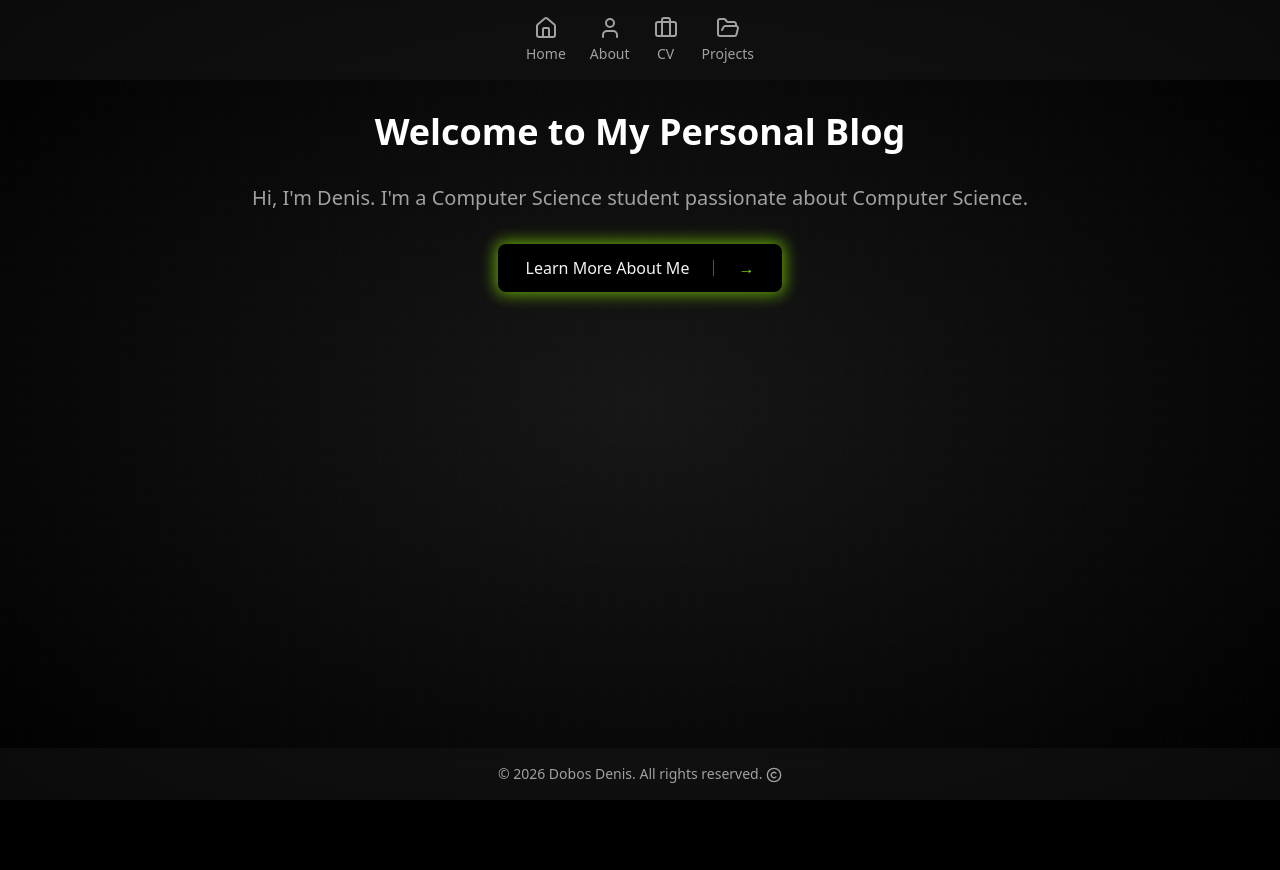
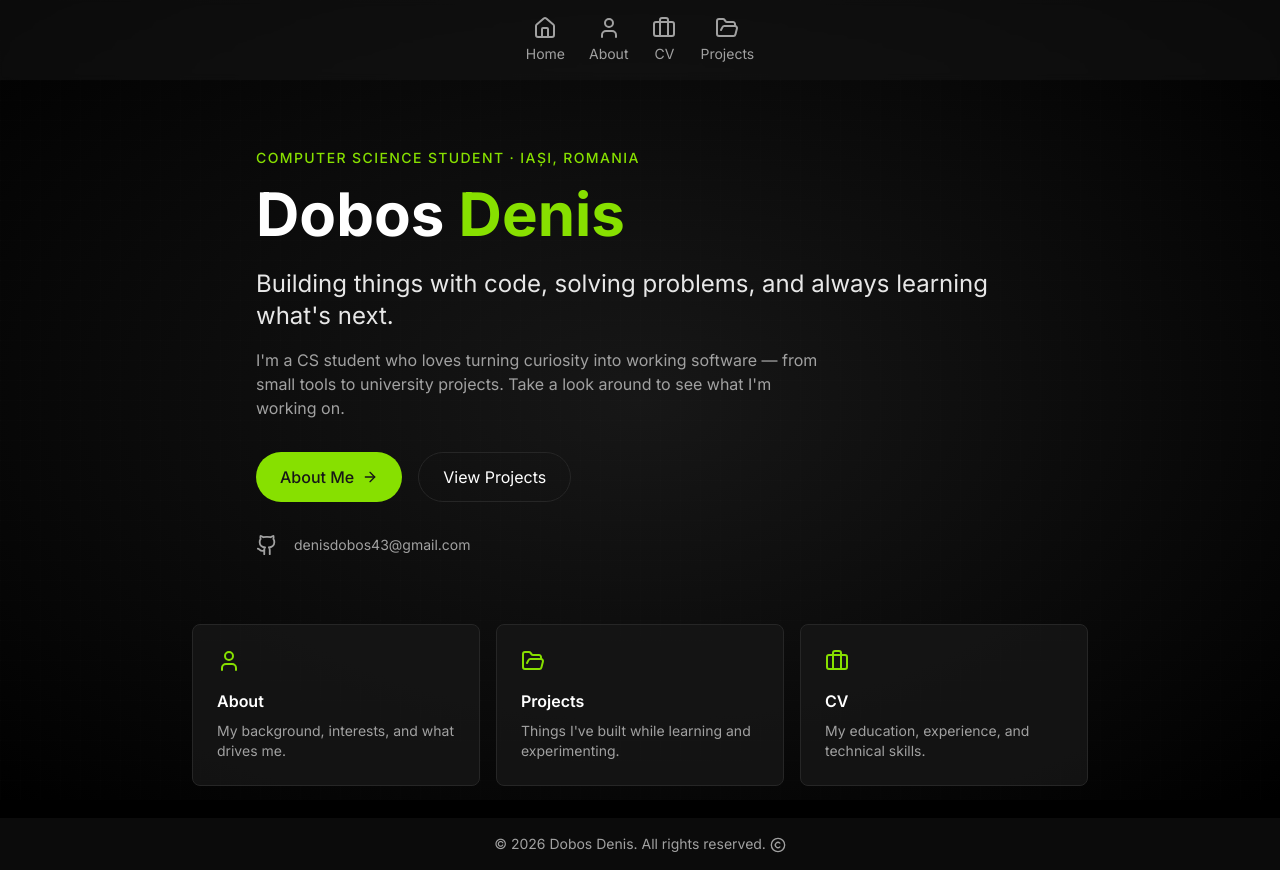
Before and after one commit to Squirrrell/personal-blog, a Next.js app: page / in a window 1280 px wide. Before the commit the page ends 800 px from the top, so only its background shows below. Built offline with nearby package versions, Linux system fonts and the light colour scheme.

Commit message:
main page changes

```diff
--- a/app/page.tsx
+++ b/app/page.tsx
@@ -1,24 +1,95 @@
 import Link from "next/link"
+import { User, FolderOpen, Briefcase, Github, ArrowRight } from "lucide-react"
+import AnimatedPage from "./components/AnimatedPage"
+
+const quickLinks = [
+  {
+    href: "/about",
+    icon: User,
+    title: "About",
+    description: "My background, interests, and what drives me.",
+  },
+  {
+    href: "/projects",
+    icon: FolderOpen,
+    title: "Projects",
+    description: "Things I've built while learning and experimenting.",
+  },
+  {
+    href: "/cv",
+    icon: Briefcase,
+    title: "CV",
+    description: "My education, experience, and technical skills.",
+  },
+]
 
 export default function Home() {
   return (
-    <div className="text-center space-y-8">
-      <h1 className="text-4xl font-bold mb-6 text-foreground">Welcome to My Personal Blog</h1>
-      <p className="text-xl mb-8 text-muted-foreground">
-        Hi, I'm Denis. I'm a Computer Science student passionate about Computer Science.
+    <AnimatedPage>
+      <section className="min-h-[60vh] flex flex-col justify-center max-w-3xl mx-auto text-center md:text-left">
+        <p className="text-sm font-medium uppercase tracking-widest text-primary mb-4">
+          Computer Science Student &middot; Iași, Romania
         </p>
-      <div className="relative inline-block group">
-        <div className="absolute -inset-0.5 bg-gradient-to-r from-primary to-accent rounded-lg blur opacity-75 group-hover:opacity-100 transition duration-1000 group-hover:duration-200 animate-tilt"></div>
+        <h1 className="text-5xl md:text-6xl font-bold text-foreground mb-6">
+          Dobos <span className="text-primary">Denis</span>
+        </h1>
+        <p className="text-xl md:text-2xl text-foreground/90 mb-4">
+          Building things with code, solving problems, and always learning what&apos;s next.
+        </p>
+        <p className="text-base text-muted-foreground mb-8 max-w-xl mx-auto md:mx-0">
+          I&apos;m a CS student who loves turning curiosity into working software &mdash; from small
+          tools to university projects. Take a look around to see what I&apos;m working on.
+        </p>
+        <div className="flex flex-wrap gap-4 justify-center md:justify-start">
           <Link
             href="/about"
-          className="relative px-7 py-4 bg-black rounded-lg leading-none flex items-center divide-x divide-gray-600"
+            className="inline-flex items-center gap-2 bg-primary text-secondary font-medium rounded-full px-6 py-3 hover:bg-primary/90 transition-colors duration-200"
           >
-          <span className="flex items-center space-x-5">
-            <span className="pr-6 text-gray-100">Learn More About Me</span>
-          </span>
-          <span className="pl-6 text-primary group-hover:text-gray-100 transition duration-200">&rarr;</span>
+            About Me
+            <ArrowRight className="w-4 h-4" />
+          </Link>
+          <Link
+            href="/projects"
+            className="inline-flex items-center rounded-full border border-border text-foreground px-6 py-3 hover:border-primary hover:text-primary transition-colors duration-200"
+          >
+            View Projects
           </Link>
         </div>
+        <div className="mt-8 flex items-center gap-4 justify-center md:justify-start">
+          <a
+            href="https://github.com/Squirrrell"
+            target="_blank"
+            rel="noopener noreferrer"
+            className="text-muted-foreground hover:text-primary transition-colors duration-200"
+          >
+            <Github size={22} />
+            <span className="sr-only">GitHub</span>
+          </a>
+          <a
+            href="mailto:denisdobos43@gmail.com"
+            className="text-sm text-muted-foreground hover:text-primary transition-colors duration-200"
+          >
+            denisdobos43@gmail.com
+          </a>
         </div>
+      </section>
+
+      <section className="max-w-4xl mx-auto mt-8 grid grid-cols-1 sm:grid-cols-3 gap-4">
+        {quickLinks.map(({ href, icon: Icon, title, description }) => (
+          <Link
+            key={href}
+            href={href}
+            className="group bg-secondary/80 border border-border rounded-lg p-6 hover:border-primary/50 transition-colors duration-200"
+          >
+            <Icon className="w-6 h-6 text-primary mb-4" />
+            <h2 className="font-semibold text-foreground mb-2 flex items-center gap-1">
+              {title}
+              <ArrowRight className="w-4 h-4 opacity-0 -translate-x-1 group-hover:opacity-100 group-hover:translate-x-0 transition-all duration-200" />
+            </h2>
+            <p className="text-muted-foreground text-sm">{description}</p>
+          </Link>
+        ))}
+      </section>
+    </AnimatedPage>
   )
 }
--- a/app/projects/page.tsx
+++ b/app/projects/page.tsx
@@ -10,7 +10,7 @@ const projects = [
   },
   {
     title: "Autoclicker",
-    description: "A simple autoclicker made in Python. \n Still in development.",
+    description: "A simple autoclicker made in Python.",
     image: "/mouse2.png?height=200&width=300",
     link: "https://github.com/Squirrrell/autoclicker",
   },
--- a/tailwind.config.js
+++ b/tailwind.config.js
@@ -46,6 +46,18 @@ module.exports = {
       backgroundImage: {
         "gradient-radial": "radial-gradient(var(--tw-gradient-stops))",
       },
+      fontFamily: {
+        sans: ["var(--font-inter)", "system-ui", "sans-serif"],
+      },
+      keyframes: {
+        fadeIn: {
+          from: { opacity: "0", transform: "translateY(8px)" },
+          to: { opacity: "1", transform: "translateY(0)" },
+        },
+      },
+      animation: {
+        fadeIn: "fadeIn 0.5s ease-out forwards",
+      },
     },
   },
   plugins: [require("tailwindcss-animate")],
```
Also changed, not shown: 1 other file (tests, documents, lock files or other folders). Lines whose indentation alone changed are shown as unchanged.
